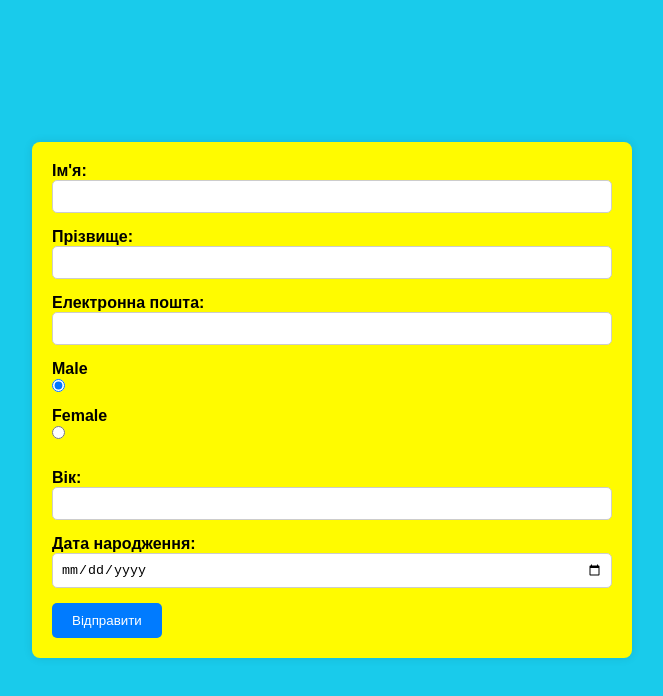
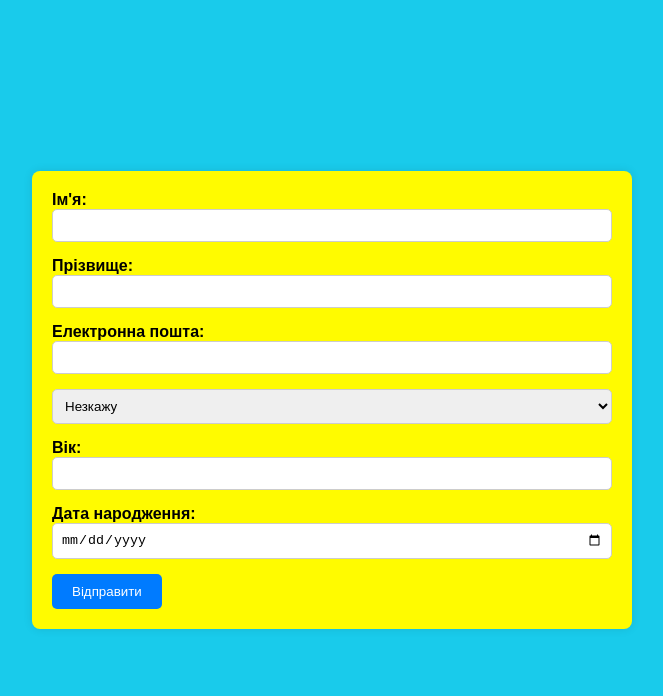
Before and after one commit to Pol1karp/hillel_scholl_2023-2024, a plain HTML site: page index.html in a window 1280 px wide. Shown: the whole page, without its empty margins (308-971 px from the left). Drawn offline with Linux system fonts and the light colour scheme.

Commit message:
fix errors male female and age

```diff
--- a/index.html
+++ b/index.html
@@ -25,14 +25,15 @@
                 <input type="email" id="email" name="email" required>
             </div>
             <div class="form-group">
-                <label for="male">Male</label>
-                <input type="radio" name="gender" class="form-group" checked required>
-                <label for="female">Female</label>
-                <input type="radio" name="gender" class="form-group" required>
+                <select name="radio">
+                    <option value="value1">Чоловік</option>
+                    <option value="value2" selected>Жінка</option>
+                    <option value="value2" selected>Незкажу</option>
+                </select>
             </div>
             <div class="form-group">
                 <label for="age">Вік:</label>
-                <input type="number" id="age" name="age" required>
+                <input type="number" id="age" name="age" required min="1" max="200">
             </div>
             <div class="form-group">
                 <label for="dob">Дата народження:</label>
```
